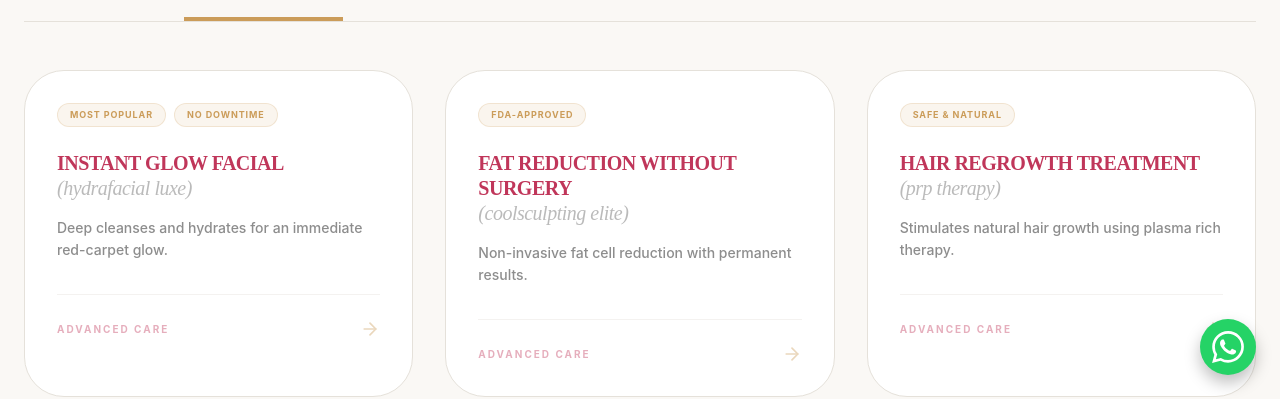
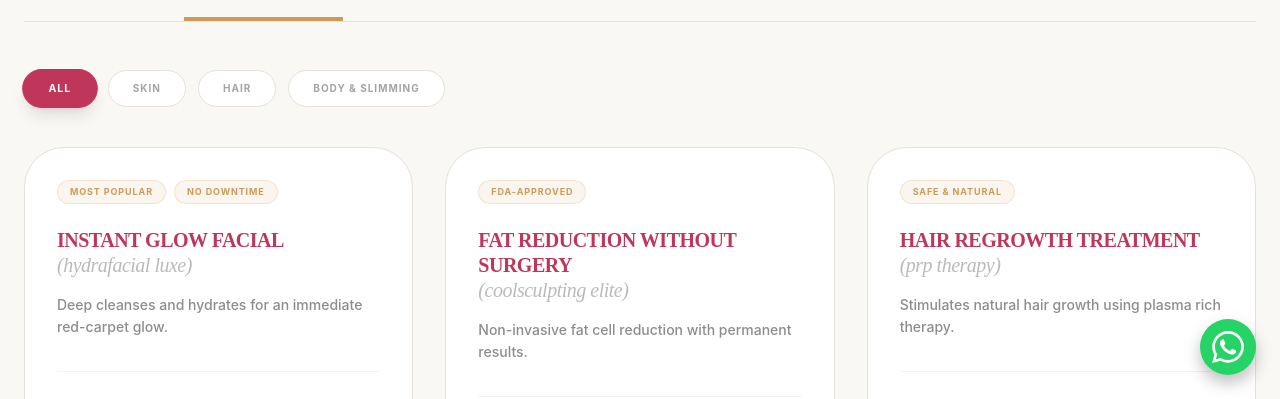
Before and after one commit to raghavluthra10/dermalife-demo, a React (Vite) app: page / in a window 1280 px wide. Both pictures are taken after a click on the button "TREATMENTS". Shown: the part 1051-1450 px from the top of the page. Built offline with nearby package versions, Linux system fonts and the light colour scheme.

Commit message:
updated top treatments tab and added sub navigation options in it

```diff
--- a/src/components/TopTreatments.tsx
+++ b/src/components/TopTreatments.tsx
@@ -190,44 +190,57 @@ const TopTreatments = () => {
     }
   ];
 
+  const categories = ['All', 'Skin', 'Hair', 'Body & Slimming'];
+  const [selectedCategory, setSelectedCategory] = useState('All');
+
   const treatmentsData = [
     {
       name: "Instant Glow Facial",
       clinical: "Hydrafacial Luxe",
       benefit: "Deep cleanses and hydrates for an immediate red-carpet glow.",
-      badges: ["Most Popular", "No Downtime"]
+      badges: ["Most Popular", "No Downtime"],
+      category: "Skin"
     },
     {
       name: "Fat Reduction Without Surgery",
       clinical: "CoolSculpting Elite",
       benefit: "Non-invasive fat cell reduction with permanent results.",
-      badges: ["FDA-approved"]
+      badges: ["FDA-approved"],
+      category: "Body & Slimming"
     },
     {
       name: "Hair Regrowth Treatment",
       clinical: "PRP Therapy",
       benefit: "Stimulates natural hair growth using plasma rich therapy.",
-      badges: ["Safe & Natural"]
+      badges: ["Safe & Natural"],
+      category: "Hair"
     },
     {
       name: "Laser Hair Removal for Smooth Skin",
       clinical: "Soprano Titanium",
       benefit: "Painless laser technology for long-lasting hair-free skin.",
-      badges: ["Most Popular", "Painless"]
+      badges: ["Most Popular", "Painless"],
+      category: "Skin"
     },
     {
       name: "Face Sculpt & Lift",
       clinical: "HIFU",
       benefit: "Non-surgical face lift for tighter and more defined skin.",
-      badges: ["No Downtime"]
+      badges: ["No Downtime"],
+      category: "Skin"
     },
     {
       name: "Skin Polish & Brighten",
       clinical: "Carbon Peel",
       benefit: "Removes impurities and brightens dull skin instantly.",
-      badges: ["Instant Results"]
+      badges: ["Instant Results"],
+      category: "Skin"
     }
   ];
+
+  const filteredTreatments = selectedCategory === 'All'
+    ? treatmentsData
+    : treatmentsData.filter(t => t.category === selectedCategory);
 
   const scrollToBooking = () => {
     const el = document.getElementById('booking-section');
@@ -248,6 +261,7 @@ const TopTreatments = () => {
               onClick={() => {
                 setActiveTab(tab.toLowerCase() as any);
                 setSelectedConcern(null);
+                setSelectedCategory('All');
               }}
               className={`pb-4 text-xl font-primary font-bold relative transition-all uppercase tracking-widest ${activeTab === tab.toLowerCase() ? 'text-brand-accent' : 'text-brand-dark/40'
                 }`}
@@ -334,11 +348,32 @@ const TopTreatments = () => {
                 initial={{ opacity: 0, y: 20 }}
                 animate={{ opacity: 1, y: 0 }}
                 exit={{ opacity: 0, y: -20 }}
-                className="flex overflow-x-auto pb-8 md:pb-0 gap-6 md:gap-8 no-scrollbar snap-x snap-mandatory md:grid md:grid-cols-2 lg:grid-cols-3"
               >
-                {treatmentsData.map((t, i) => (
-                  <div
-                    key={i}
+                {/* Category Pills */}
+                <div className="flex flex-wrap gap-3 mb-10">
+                  {categories.map((cat) => (
+                    <button
+                      key={cat}
+                      onClick={() => setSelectedCategory(cat)}
+                      className={`px-6 py-2.5 rounded-full text-[10px] font-bold uppercase tracking-widest border transition-all duration-300 ${selectedCategory === cat
+                        ? 'bg-brand-accent border-brand-accent text-white shadow-lg scale-105'
+                        : 'bg-white border-brand-muted text-brand-dark/40 hover:border-brand-gold hover:text-brand-accent'}`}
+                    >
+                      {cat}
+                    </button>
+                  ))}
+                </div>
+
+                <div className="flex overflow-x-auto pb-8 md:pb-0 gap-6 md:gap-8 no-scrollbar snap-x snap-mandatory md:grid md:grid-cols-2 lg:grid-cols-3">
+                  <AnimatePresence mode="popLayout">
+                    {filteredTreatments.map((t, i) => (
+                      <motion.div
+                        key={t.name}
+                        layout
+                        initial={{ opacity: 0, scale: 0.9 }}
+                        animate={{ opacity: 1, scale: 1 }}
+                        exit={{ opacity: 0, scale: 0.9 }}
+                        transition={{ duration: 0.3 }}
                         className="group bg-white p-8 rounded-[2.5rem] border border-brand-muted hover:border-brand-gold hover:shadow-2xl transition-all duration-500 cursor-pointer min-w-[85%] sm:min-w-[320px] md:min-w-0 snap-center"
                       >
                         <div className="flex gap-2 mb-6">
@@ -359,8 +394,10 @@ const TopTreatments = () => {
                           <span className="text-[10px] font-bold uppercase tracking-[0.2em] text-brand-accent">Advanced Care</span>
                           <ArrowRight size={20} className="text-brand-gold" />
                         </div>
+                      </motion.div>
+                    ))}
+                  </AnimatePresence>
                 </div>
-                ))}
               </motion.div>
             )}
           </AnimatePresence>
--- a/src/pages/Home.tsx
+++ b/src/pages/Home.tsx
@@ -16,7 +16,7 @@ const Home = () => {
       <StatsSection />
       <BrandPillars />
       <GoogleReviews />
-      {/* <FounderSection /> */}
+      {/* Add galery */}
       <PressSection />
       <BookingForm />
       <MapSection />
```
Lines whose indentation alone changed are shown as unchanged.
